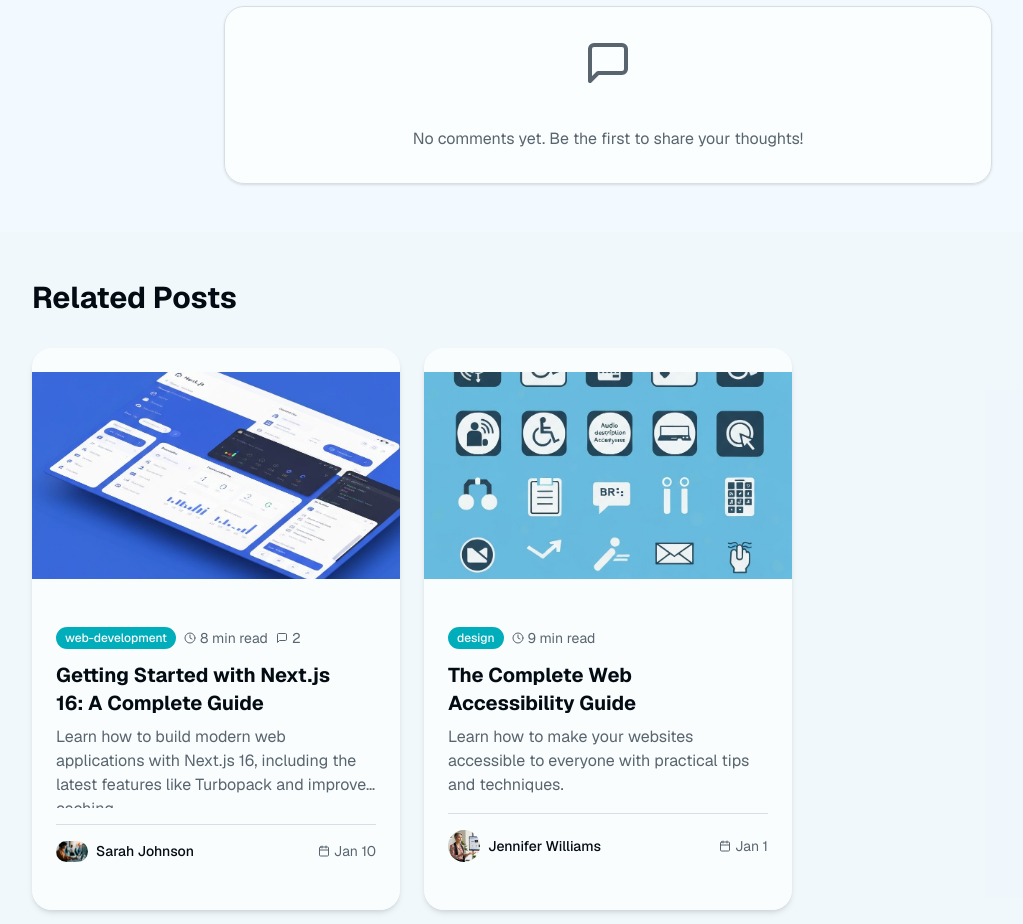
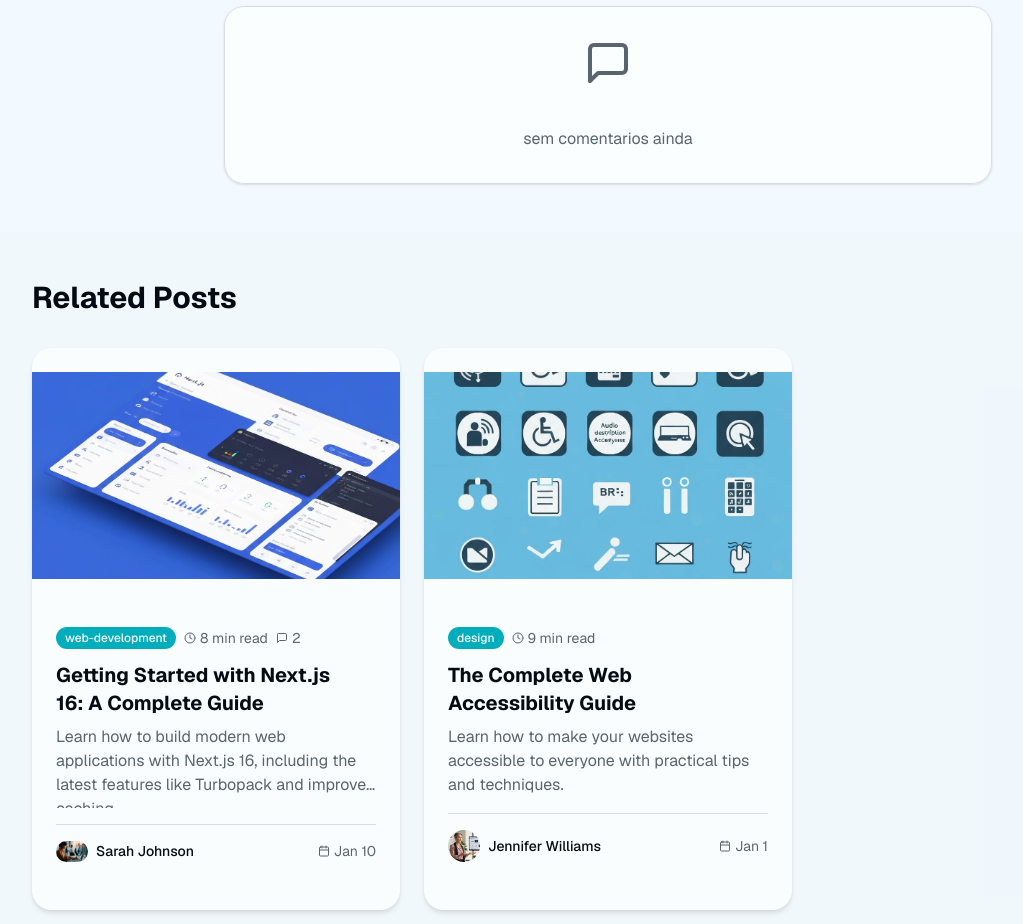
Before and after one commit to pedrodecarliramos/project-structure, a Next.js app: page /posts/modern-css-techniques in a window 1280 px wide. Shown: the part 2660-3584 px from the top of the page, without its empty margins (32-1055 px from the left). Built offline with nearby package versions, Linux system fonts and the light colour scheme.

Commit message:
mudanças nos comments sections

```diff
--- a/components/blog/comments-section.tsx
+++ b/components/blog/comments-section.tsx
@@ -137,7 +137,7 @@ export function CommentsSection({ postSlug, initialComments }: CommentsSectionPr
             {comments.length === 0 ? (
               <Card className="p-8 text-center">
                 <MessageSquare className="h-12 w-12 mx-auto text-muted-foreground mb-4" />
-                <p className="text-muted-foreground">No comments yet. Be the first to share your thoughts!</p>
+                <p className="text-muted-foreground">sem comentarios ainda</p>
               </Card>
             ) : (
               comments.map((comment) => <CommentCard key={comment.id} comment={comment} onReply={handleReply} />)
```
